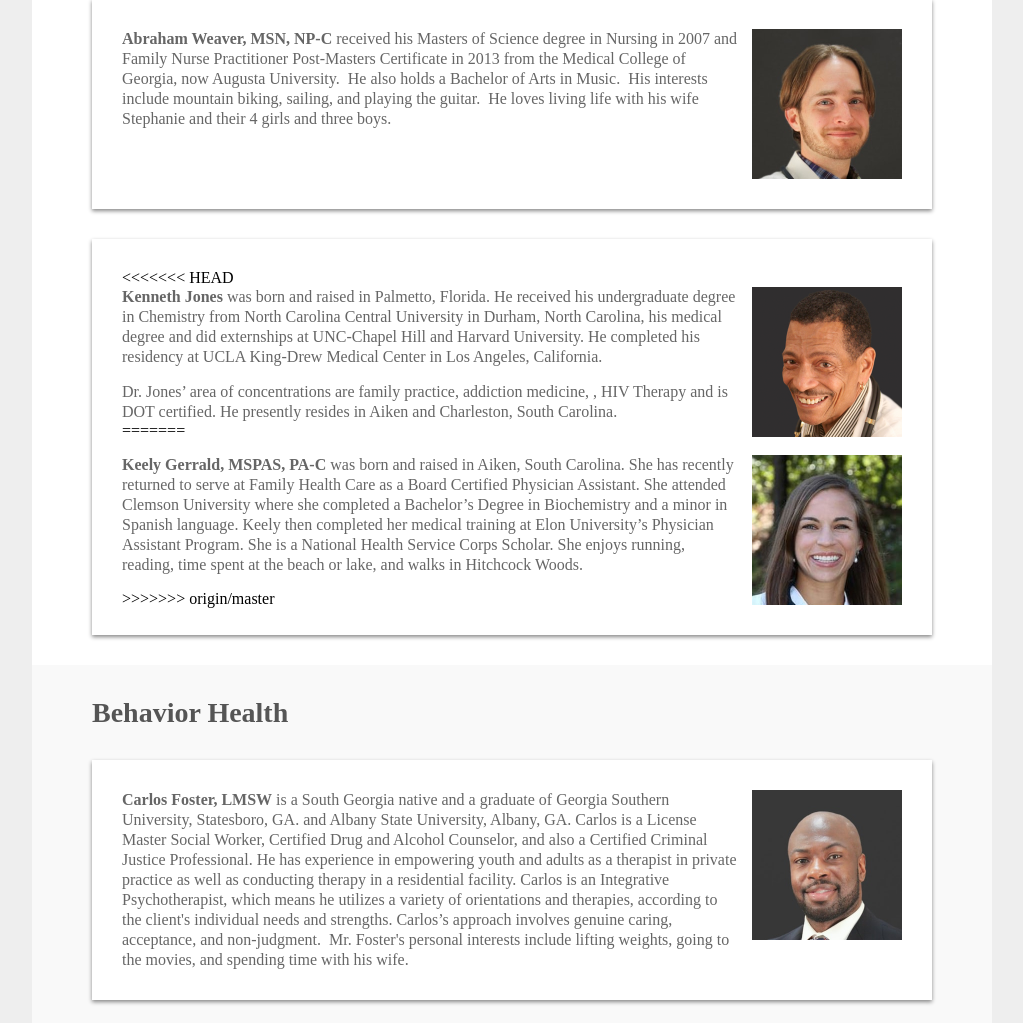
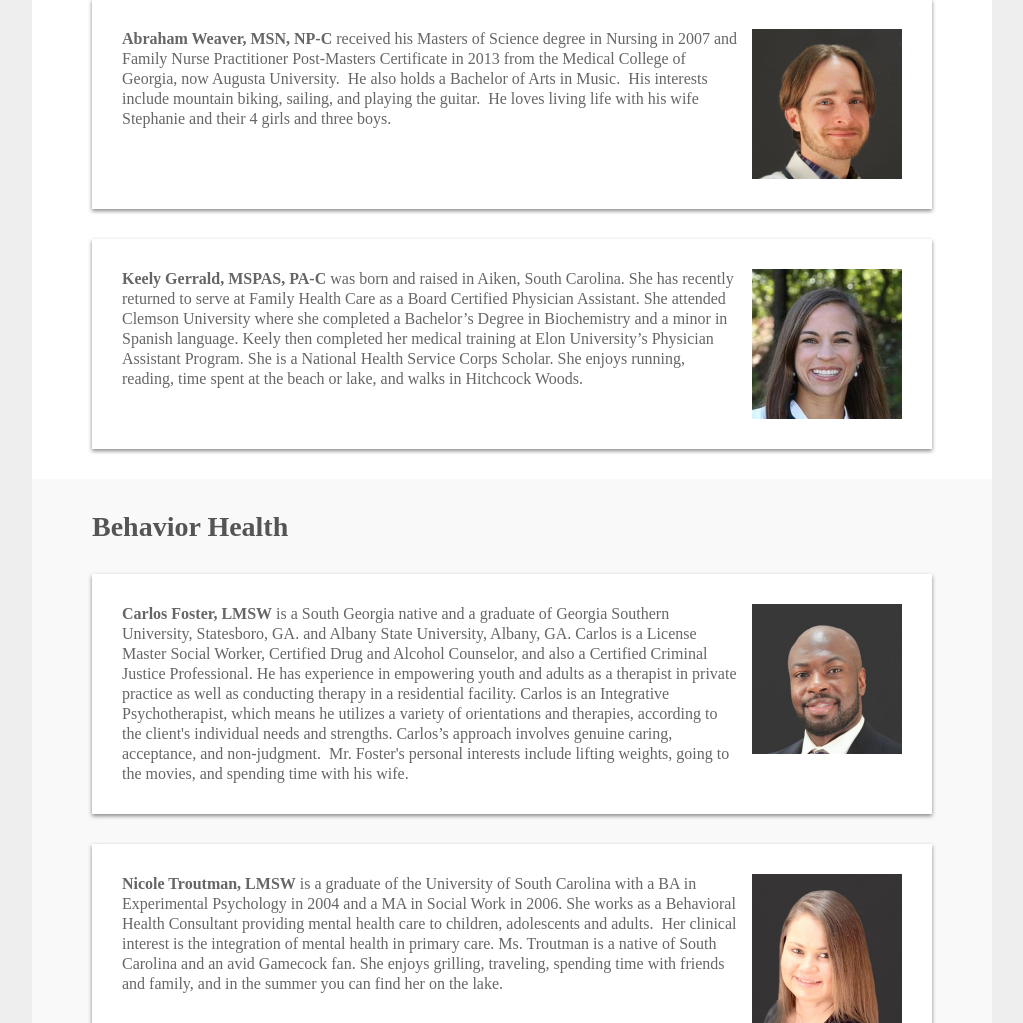
Before and after one commit to JesseNichols/RuralHealthServices, a PHP site: page /providers.php?language=1 in a window 1280 px wide. Shown: the part 4299-5322 px from the top of the page, without its empty margins (128-1151 px from the left). Run offline with PHP 8.4, Linux system fonts and the light colour scheme; some libraries are stand-ins or nearby versions.

Commit message:
Fix conflicts

```diff
--- a/_includes/_content/_english/_home/providers.php
+++ b/_includes/_content/_english/_home/providers.php
@@ -61,12 +61,7 @@
             <p><img src="_images/staff/Weaver.jpg" alt="Abraham Weaver, MSN, NP-C"><b>Abraham Weaver, MSN, NP-C</b> received his Masters of Science degree in Nursing in 2007 and Family Nurse Practitioner Post-Masters Certificate in 2013 from the Medical College of Georgia, now Augusta University.  He also holds a Bachelor of Arts in Music.  His interests include mountain biking, sailing, and playing the guitar.  He loves living life with his wife Stephanie and their 4 girls and three boys. </p>
         </div>
         <div class="provider">
-<<<<<<< HEAD
-            <p><img src="_images/staff/Jones.jpg" alt="Kenneth Jones"><b>Kenneth Jones</b> was born and raised in Palmetto, Florida. He received his undergraduate degree in Chemistry from North Carolina Central University in Durham, North Carolina, his medical degree and did externships at UNC-Chapel Hill and Harvard University. He completed his residency at UCLA King-Drew Medical Center in Los Angeles, California.</p>
-            <p>Dr. Jones’ area of concentrations are family practice, addiction medicine, , HIV Therapy and is DOT certified. He presently resides in Aiken and Charleston, South Carolina.</p>
-=======
             <p><img src="_images/staff/Gerrald.jpg" alt="Keely Gerrald, MSPAS, PA-C"><b>Keely Gerrald, MSPAS, PA-C</b> was born and raised in Aiken, South Carolina.  She has recently returned to serve at Family Health Care as a Board Certified Physician Assistant.  She attended Clemson University where she completed a Bachelor’s Degree in Biochemistry and a minor in Spanish language.  Keely then completed her medical training at Elon University’s Physician Assistant Program.  She is a National Health Service Corps Scholar.  She enjoys running, reading, time spent at the beach or lake, and walks in Hitchcock Woods.</p>
->>>>>>> origin/master
         </div>
     </div>
 </section>
```
